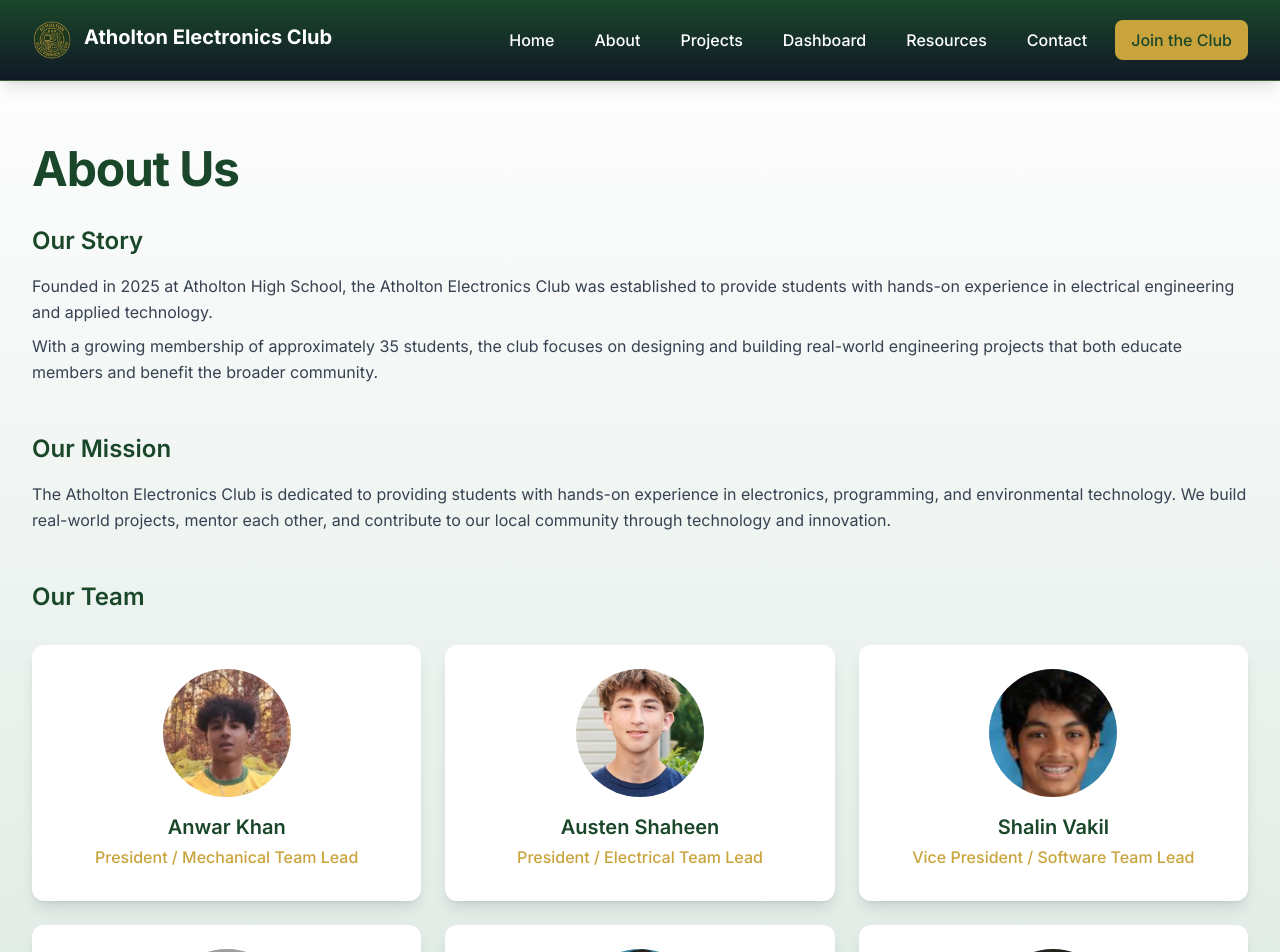
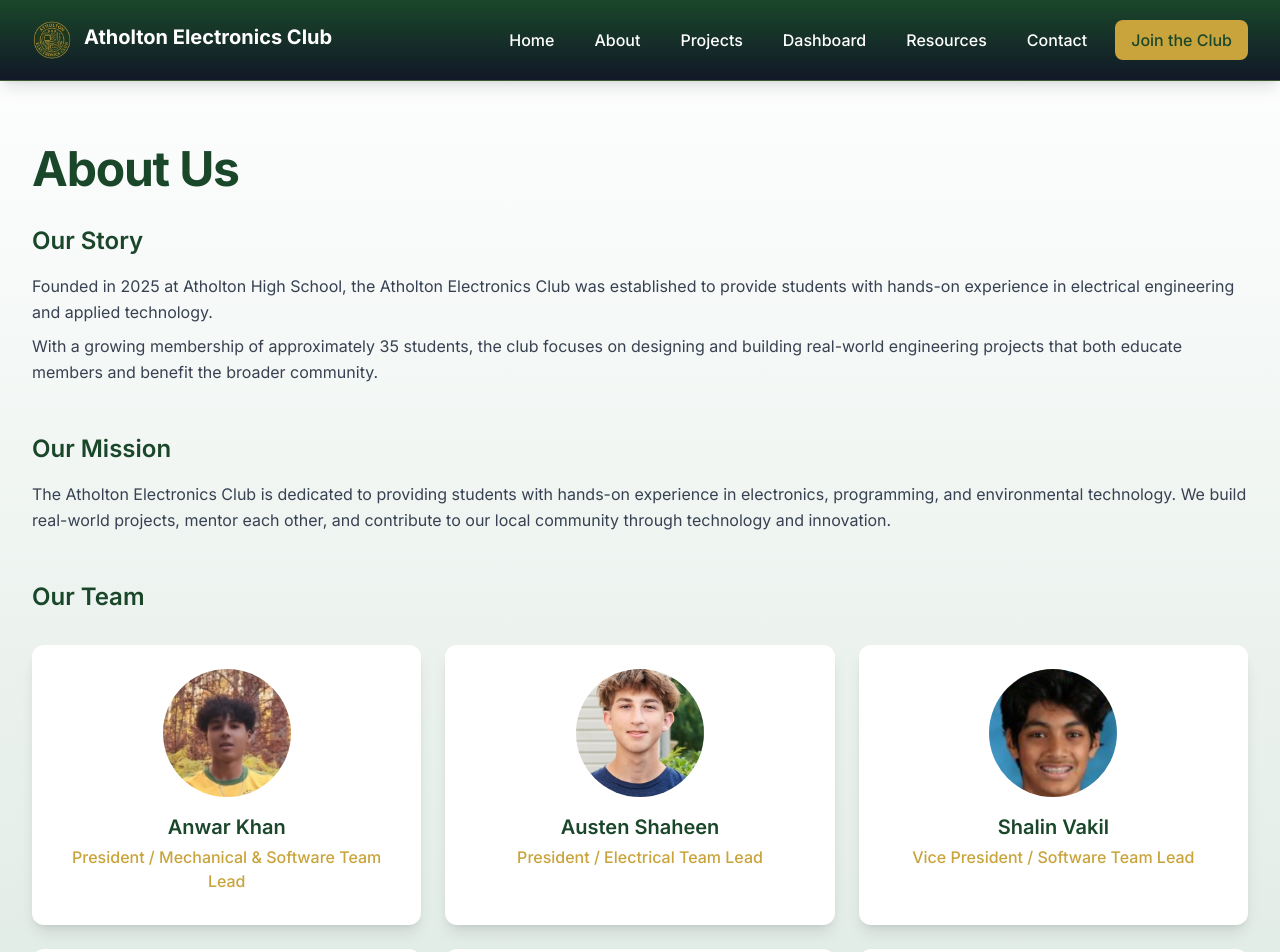
Before and after one commit to AHSElectronicsClub/atholton-electronics-club, a Next.js app in the folder websiteCode/: page /about in a window 1280 px wide. Shown: the top 952 px of the page. Built offline with nearby package versions, Linux system fonts and the light colour scheme; grey boxes are pictures that could not be loaded.

Commit message:
Update db.ts

```diff
--- a/websiteCode/data/db.ts
+++ b/websiteCode/data/db.ts
@@ -54,7 +54,7 @@ export const MENTORS_DATA: Mentor[] = [
 ];
 
 export const TEAM_DATA: TeamMember[] = [
-  { id: 1, name: 'Anwar Khan', title: 'President / Mechanical Team Lead', imageUrl: '/images/anwar.jpg' },
+  { id: 1, name: 'Anwar Khan', title: 'President / Mechanical & Software Team Lead', imageUrl: '/images/anwar.jpg' },
   { id: 2, name: 'Austen Shaheen', title: 'President / Electrical Team Lead', imageUrl: '/images/austen.jpg' },
   { id: 3, name: 'Shalin Vakil', title: 'Vice President / Software Team Lead', imageUrl: '/images/shalin.jpg' },
   { id: 4, name: 'Ayaan Kalra', title: 'Software Team Lead / Outreach', imageUrl: '/images/ayaan.jpg' },
```
